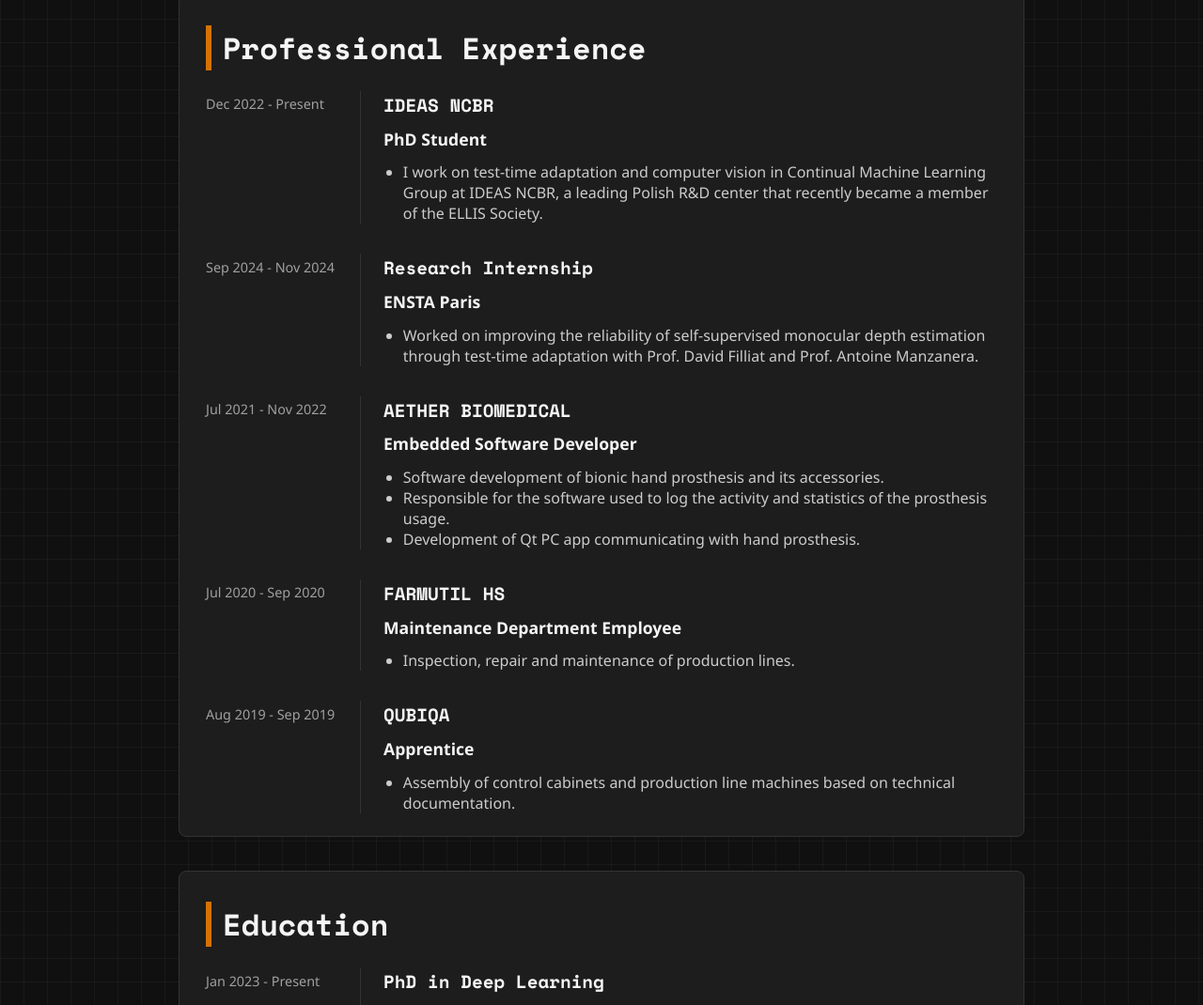
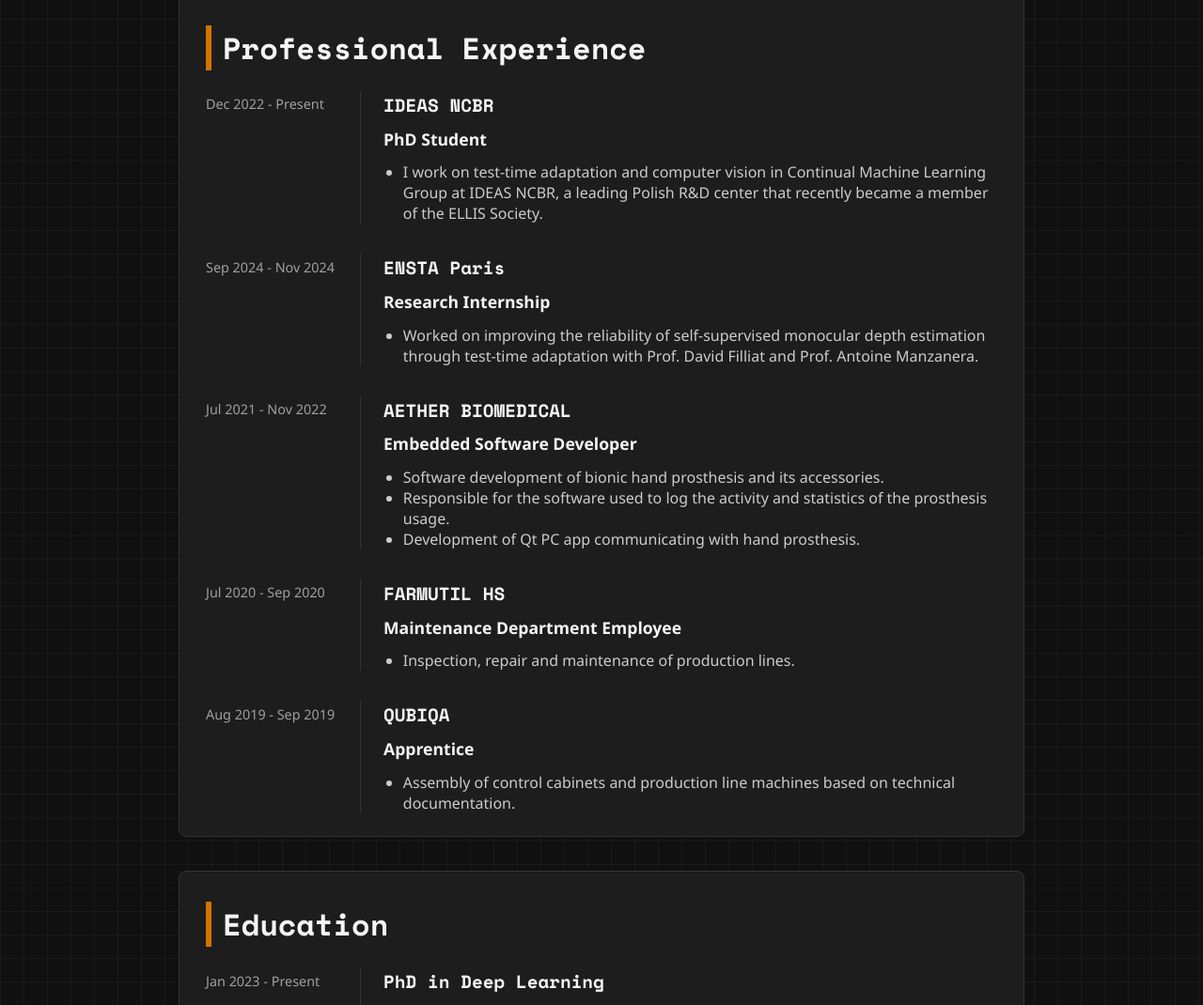
Before and after one commit to dmn-sjk/dmn-sjk.github.io, a plain HTML site: page index.html in a window 1280 px wide. Shown: the part 2605-3675 px from the top of the page at 94% size. Drawn offline with nearby package versions, Linux system fonts and the light colour scheme.

Commit message:
fix research internship

```diff
--- a/professional_experience.html
+++ b/professional_experience.html
@@ -19,9 +19,9 @@
         <p>Sep 2024 - Nov 2024</p>
     </div>
     <div class="record-details">
-        <h3>Research Internship</h3>
+        <h3>ENSTA Paris</h3>
         <div class="job-titles">
-            <p>ENSTA Paris</p>
+            <p>Research Internship</p>
         </div>
         <ul>
             <li>Worked on improving the reliability of self-supervised monocular depth estimation through test-time adaptation with Prof. David Filliat and Prof. Antoine Manzanera.</li>
```
